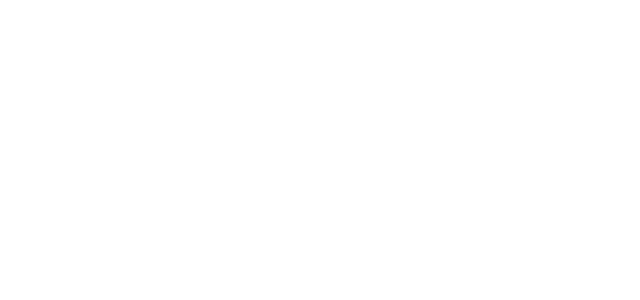
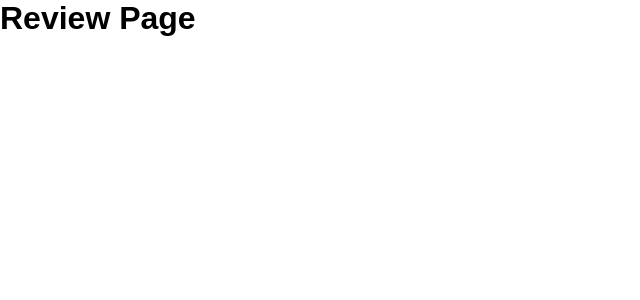
Before and after one commit to Ralph-08/dh-container-logs, a React (Create React App) app: page /review in a window 1280 px wide. Before the commit this address had no page. Shown: the top 300 px of the page, without its empty margins (0-640 px from the left). Built offline with nearby package versions, Linux system fonts and the light colour scheme.

Commit message:
Create review page

```diff
--- a/src/App.jsx
+++ b/src/App.jsx
@@ -3,6 +3,7 @@
 import LogsPage from "./pages/LogsPage/LogsPage";
 import LiveTrack from "./pages/LiveTrack/LiveTrack";
 import ContainerDetails from "./pages/ContainerDetails/ContainerDetails";
+import ReviewPage from "./pages/ReviewPage/ReviewPage";
 
 function App() {
   return (
@@ -11,7 +12,11 @@
         <Routes>
           <Route path="/" element={<LogsPage />} />
           <Route path="/track" element={<LiveTrack />} />
-          <Route path="/container/:containerNumber" element={<ContainerDetails />} />
+          <Route path="/review" element={<ReviewPage />} />
+          <Route
+            path="/container/:containerNumber"
+            element={<ContainerDetails />}
+          />
         </Routes>
       </BrowserRouter>
     </div>
--- /dev/null
+++ b/src/pages/ReviewPage/ReviewPage.jsx
@@ -0,0 +1,12 @@
+import "./ReviewPage.scss";
+
+const ReviewPage = () => {
+  return (
+    <div className="review-page">
+      <h1>Review Page</h1>
+      {/* Add your review page content here */}
+    </div>
+  );
+};
+
+export default ReviewPage;
```
Also changed, not shown: src/pages/ReviewPage/ReviewPage.scss (added).
